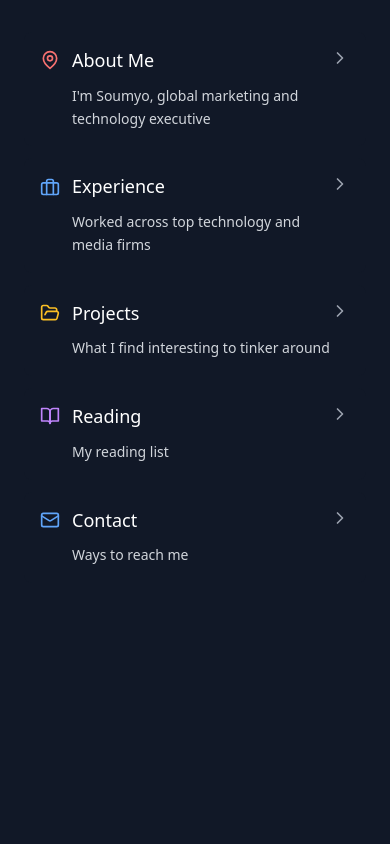
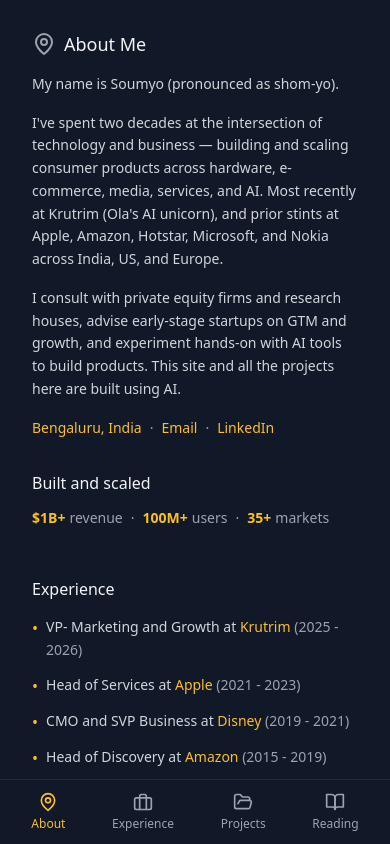
Before and after one commit to friscodanconia/Boltnew-soumyosinhawebsite-16thJan2024, a React (Vite) app: page / in a window 390 px wide. Built offline with nearby package versions, Linux system fonts and the light colour scheme.

Commit message:
Add mobile bottom nav bar, remove gate landing, fix impact highlight color consistency

```diff
--- a/src/App.tsx
+++ b/src/App.tsx
@@ -1,7 +1,8 @@
 import { useEffect } from 'react';
-import { BrowserRouter as Router, Routes, Route, useLocation, Navigate } from 'react-router-dom';
+import { BrowserRouter as Router, Routes, Route, Navigate } from 'react-router-dom';
 import { useMediaQuery } from './hooks/useMediaQuery';
 import { Sidebar } from './components/Sidebar';
+import { BottomNav } from './components/BottomNav';
 import { AboutMe } from './components/AboutMe';
 import { Experience } from './components/Experience';
 import { Projects } from './components/Projects';
@@ -10,23 +11,16 @@ import { ProductImageryGallery } from './pages/ProductImageryGallery';
 import { KrutrimDemos } from './pages/KrutrimDemos';
 import { Reading } from './components/Reading';
 import { Contact } from './components/Contact';
-import { MobileLanding } from './components/MobileLanding';
 
-// Helper component to conditionally render mobile landing or content
+// Helper component to render app content
 function AppContent() {
   const isMobile = useMediaQuery('(max-width: 768px)');
-  const location = useLocation();
-  const isHomePage = location.pathname === '/';
-  const shouldShowMobileLanding = isMobile && isHomePage;
 
   return (
     <div className="h-screen flex flex-col bg-white dark:bg-gray-900">
       <div className="flex flex-1 overflow-hidden">
         {!isMobile && <Sidebar />}
-        <main className="flex-1 overflow-y-auto bg-white dark:bg-gray-900">
-          {shouldShowMobileLanding ? (
-            <MobileLanding />
-          ) : (
+        <main className={`flex-1 overflow-y-auto bg-white dark:bg-gray-900 ${isMobile ? 'pb-20' : ''}`}>
           <Routes>
             <Route path="/" element={<AboutMe />} />
             <Route path="/about" element={<AboutMe />} />
@@ -39,9 +33,9 @@ function AppContent() {
             <Route path="/contact" element={<Contact />} />
             <Route path="*" element={<Navigate to="/about" replace />} />
           </Routes>
-          )}
         </main>
       </div>
+      {isMobile && <BottomNav />}
     </div>
   );
 }
--- a/src/components/AboutMe.tsx
+++ b/src/components/AboutMe.tsx
@@ -1,12 +1,9 @@
 import { useRef } from 'react';
 import { MapPin } from 'lucide-react';
 import { aboutData } from '../data/personalData';
-import { MobileHeader } from './MobileHeader';
-import { useMediaQuery } from '../hooks/useMediaQuery';
 import { useHighlightSearch } from '../hooks/useHighlightSearch';
 
 export function AboutMe() {
-  const isMobile = useMediaQuery('(max-width: 768px)');
   const contentRef = useRef<HTMLDivElement>(null);
   useHighlightSearch(contentRef);
 
@@ -14,7 +11,6 @@ export function AboutMe() {
 
   return (
     <div className="max-w-3xl mx-auto">
-      {isMobile && <MobileHeader title="About Me" />}
       <div className="p-8 md:p-6 lg:p-8" ref={contentRef}>
         <header className="mb-12 md:mb-8 lg:mb-12">
           <div className="flex items-center space-x-2 mb-4">
@@ -66,7 +62,7 @@ export function AboutMe() {
               <p className="text-sm leading-relaxed text-gray-500 dark:text-gray-400 md:hidden">
                 {impactHighlights.map((item, index) => (
                   <span key={index}>
-                    <span className="font-medium text-gray-700 dark:text-gray-200">{item.metric}</span>
+                    <span className="font-semibold text-amber-600 dark:text-amber-400">{item.metric}</span>
                     <span className="ml-1">{item.label}</span>
                     {index < impactHighlights.length - 1 && (
                       <span className="mx-2 text-gray-400">·</span>
--- /dev/null
+++ b/src/components/BottomNav.tsx
@@ -0,0 +1,45 @@
+import { Link, useLocation } from 'react-router-dom';
+import { MapPin, Briefcase, FolderOpen, BookOpen } from 'lucide-react';
+
+const navItems = [
+  { path: '/', label: 'About', icon: MapPin },
+  { path: '/experience', label: 'Experience', icon: Briefcase },
+  { path: '/projects', label: 'Projects', icon: FolderOpen },
+  { path: '/reading', label: 'Reading', icon: BookOpen },
+];
+
+export function BottomNav() {
+  const location = useLocation();
+
+  const isActive = (path: string) => {
+    if (path === '/') {
+      return location.pathname === '/' || location.pathname === '/about';
+    }
+    return location.pathname.startsWith(path);
+  };
+
+  return (
+    <nav className="fixed bottom-0 left-0 right-0 bg-white dark:bg-gray-900 border-t border-gray-200 dark:border-gray-800 px-2 py-2 z-50">
+      <div className="flex justify-around items-center">
+        {navItems.map((item) => {
+          const Icon = item.icon;
+          const active = isActive(item.path);
+          return (
+            <Link
+              key={item.path}
+              to={item.path}
+              className={`flex flex-col items-center px-3 py-1 rounded-lg transition-colors ${
+                active
+                  ? 'text-amber-600 dark:text-amber-400'
+                  : 'text-gray-500 dark:text-gray-400'
+              }`}
+            >
+              <Icon className="w-5 h-5 mb-1" />
+              <span className="text-xs font-medium">{item.label}</span>
+            </Link>
+          );
+        })}
+      </div>
+    </nav>
+  );
+}
```
Lines whose indentation alone changed are shown as unchanged.
